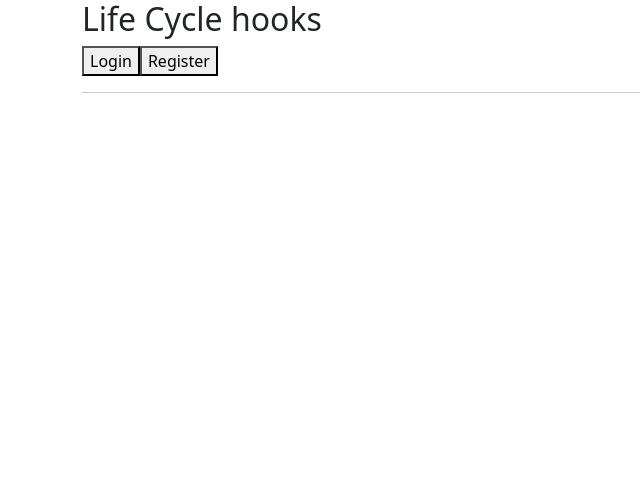
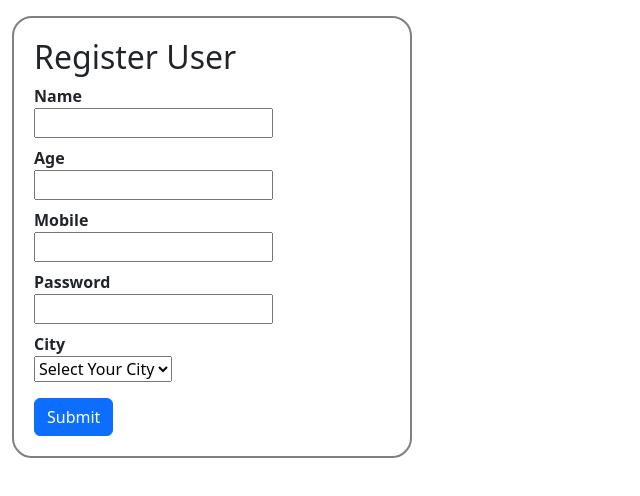
Before and after one commit to souravsambitbehera/shopping-react, a React (Create React App) app: page / in a window 1280 px wide. Shown: the top 496 px of the page, without its empty margins (0-640 px from the left). Built offline with nearby package versions, Linux system fonts and the light colour scheme.

Commit message:
basic-form-validation

```diff
--- /dev/null
+++ b/src/components/form-validation/form.validation.component.js
@@ -0,0 +1,110 @@
+import { useState } from "react"
+
+export default function FromValidation()
+{
+    const [userDetails, setUserDetails] = useState({UserName:'', Age:0, Mobile: '', City:''});
+    const [nameError, setNameError] = useState('');
+    const [ageError, setAgeError] = useState('');
+    const [mobileError, setMobileError] = useState('');
+    const [cityError, setCityError] = useState('');
+
+    function NameChange(e){
+        setUserDetails({
+            UserName: e.target.value,
+            Age: userDetails.Age,
+            Mobile: userDetails.Mobile,
+            City: userDetails.City
+        })
+        if(userDetails.UserName!==""){
+            setNameError("");
+        }
+    }
+    function AgeChange(e){
+        setUserDetails({
+            UserName: userDetails.UserName,
+            Age: e.target.value,
+            Mobile: userDetails.Mobile,
+            City: userDetails.City
+        })
+        if(userDetails.Age!==""){
+            setAgeError("");
+        }
+        if(isNaN(userDetails.Age)){
+            setAgeError("Age must be a number");
+        } else {
+            setAgeError("");
+        }
+    }
+    function MobileChange(e){
+        setUserDetails({
+            UserName: userDetails.UserName,
+            Age: userDetails.Age,
+            Mobile: e.target.value,
+            City: userDetails.City
+        })
+    }
+    function CityChange(e){
+        setUserDetails({
+            UserName: userDetails.UserName,
+            Age: userDetails.Age,
+            Mobile: userDetails.Mobile,
+            City: e.target.value
+        })
+    }
+
+    function FormSubmit(e){
+        e.preventDefault();
+        if(userDetails.UserName==""){
+            setNameError("User Name Required");
+        }
+        if(userDetails.Age==""){
+            setAgeError("Age Required");
+        } else {
+            if(isNaN(userDetails.Age)){
+                setAgeError("Age must be a number");
+            }
+        }
+        if(userDetails.Mobile.match(/\+91\d{10}/)){
+            setMobileError("");
+        } else {
+            setMobileError("Invalid Mobile : 91+ and 10 digits");
+        }
+        if(userDetails.City=="-1"){
+            setCityError("Please Select your city");
+        } else {
+            setCityError("");
+        }
+    }
+
+    return(
+        <div className="container-fluid mt-3">
+            <form onSubmit={FormSubmit}>
+                <h2>Register User</h2>
+                <dl>
+                    <dt>Name</dt>
+                    <dd><input onChange={NameChange} type="text"/></dd>
+                    <dd className="text-danger">{nameError}</dd>
+                    <dt>Age</dt>
+                    <dd><input onChange={AgeChange} type="text"/></dd>
+                    <dd className="text-danger">{ageError}</dd>
+                    <dt>Mobile</dt>
+                    <dd><input onChange={MobileChange} type="text"/></dd>
+                    <dd className="text-danger">{mobileError}</dd>
+                    <dt>Password</dt>
+                    <dd><input type="password" name="" id="" /></dd>
+                    <dd className="text-danger"></dd>
+                    <dt>City</dt>
+                    <dd>
+                        <select onChange={CityChange}>
+                            <option value="-1">Select Your City</option>
+                            <option value="Delhi">Delhi</option>
+                            <option value="Hyd">Hyd</option>
+                        </select>
+                    </dd>
+                    <dd className="text-danger">{cityError}</dd>
+                </dl>
+                <button className="btn btn-primary">Submit</button>
+            </form>
+        </div>
+    )
+}
--- a/src/index.js
+++ b/src/index.js
@@ -16,6 +16,7 @@ import { EventComponent } from './components/event-component/event.component';
 import { BmiCalculator } from './components/bmi-calculator/bmi.calculator.component';
 import PropertiesComponent from './components/Properties_practice/properties.component';
 import { LifeCycleComponet } from './components/class-components/lifecycle.component';
+import FromValidation from './components/form-validation/form.validation.component';
 
 const root = ReactDOM.createRoot(document.getElementById('root'));
 root.render(
@@ -33,7 +34,8 @@ root.render(
     {/* <StyleDemoComponent /> */}
     {/* <BmiCalculator /> */}
     {/* <PropertiesComponent /> */}
-    <LifeCycleComponet/>
+    {/* <LifeCycleComponet/> */}
+    <FromValidation/>
   </React.StrictMode>
 );
 
```
Also changed, not shown: src/components/conditional-rendering/conditional-rendering.component.js (added, +13 -0 lines).
